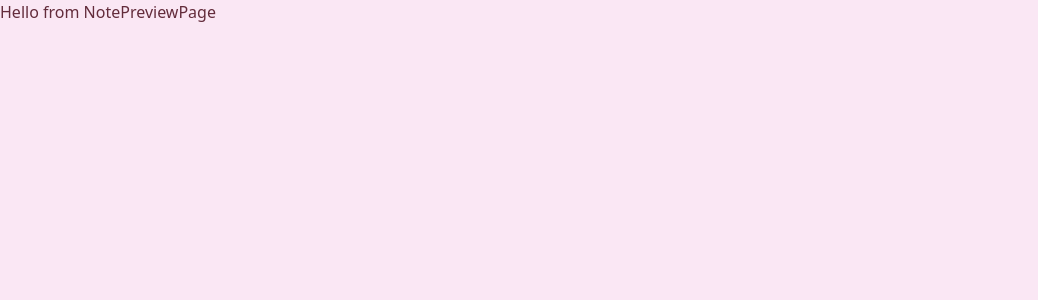
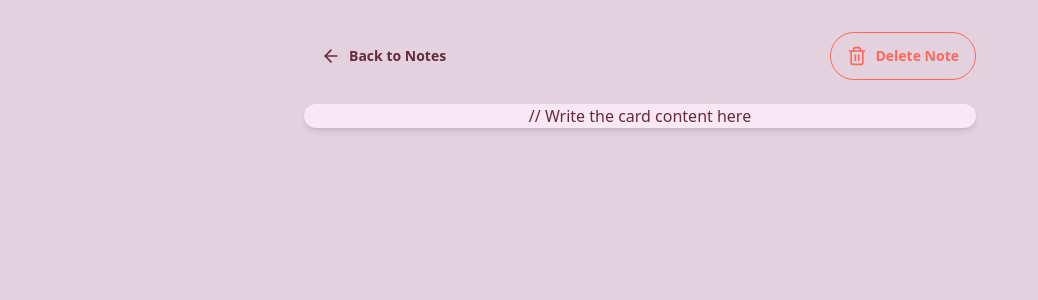
Before and after one commit to DINESHYDK/MERN-1-Adv-Note-Taking, a React (Vite) app in the folder frontend/: page /note/1 in a window 1280 px wide. Shown: the top 300 px of the page, without its empty margins (0-1038 px from the left). Built offline with nearby package versions, Linux system fonts and the light colour scheme; no server answers.

Commit message:
Added everything except edit page

```diff
--- a/frontend/src/components/NavBar.jsx
+++ b/frontend/src/components/NavBar.jsx
@@ -7,7 +7,7 @@ const NavBar = () => {
             className="bg-base-300 border-bborder-base-content/10">
             <div className="mx-auto max-w-6xl p-4">
                 <div className="flex justify-between items-center">
-                    <h1 className="text-2xl font-bold text-primary font-mono tacking-tight">Your Notes</h1>
+                    <h1 className="text-2xl font-bold text-primary font-mono tracking-tight">Your Notes</h1>
                     <div className="flex items-center gap-4">
                         <Link to="/create" className="btn btn-primary">
                             <PlusIcon/> New Note
--- a/frontend/src/components/NoteCard.jsx
+++ b/frontend/src/components/NoteCard.jsx
@@ -1,15 +1,38 @@
-import {Link} from "react-router"; // Standard import for web apps
 import {PenSquareIcon, Trash2Icon} from "lucide-react";
-import {formateDate} from "../lib/utils.js";
+import {Link} from "react-router"; // ✅ Correct import for web projects
+import {formateDate} from "../lib/utils.js"; // (Make sure this path matches your file structure)
+import axios from "axios";
+import toast from "react-hot-toast";
+import notesPreview from "../pages/NotePreviewPage";
 
-const NoteCard = ({note}) => {
-    return (
-        <div
+const NoteCard = ({note, setNotes}) => {
+
+    const handleDelete = async (e) => {
+        e.preventDefault(); // Stop the link from navigating
+        const noteId = note._id; // ✅ CRITICAL: Use _id for MongoDB
+
+        if (!window.confirm("Are you sure you want to delete this note?")) return;
+
+        try {
+            await axios.delete(`http://localhost:5001/api/notes/${noteId}`);
+
+            // Update UI instantly by filtering out the deleted note
+            setNotes((prevNotes) => prevNotes.filter((n) => n._id !== noteId));
+
+            toast.success("Note Deleted Successfully");
+        } catch (error) {
+            console.log("Error in handleDelete", error);
+            toast.error("Failed to delete note");
+        }
+    }
+
+    return (<div
             className="card bg-base-100 shadow-md hover:shadow-xl transition-all duration-300 border-t-4 border-primary">
             <div className="card-body p-5">
+
                 {/* Title: Clickable to go to details */}
                 <Link
-                    to={`/note/${note.id}`}
+                    to={`/note/${note._id}`} // ✅ Use _id here
                     className="card-title text-lg font-bold text-base-content hover:text-primary transition-colors"
                 >
                     {note.title}
@@ -23,31 +46,34 @@ const NoteCard = ({note}) => {
                 {/* Footer: Date & Actions */}
                 <div className="card-actions justify-between items-center mt-4">
                     <span className="text-xs font-medium text-base-content/50">
-                        {formateDate(new Date(note.createdAt))}
+                        {/* Ensure your formateDate function handles the date string correctly */}
+                        {note.createdAt ? formateDate(note.createdAt) : "No Date"}
                     </span>
 
                     <div className="flex items-center gap-2">
                         {/* Edit Button */}
                         <Link
-                            to={`/note/${note.id}`}
+                            to={`/note/${note._id}`} // ✅ Use _id here
                             className="btn btn-ghost btn-xs btn-square tooltip tooltip-bottom"
                             data-tip="Edit"
+                            onClick={notesPreview}
                         >
                             <PenSquareIcon className="size-4 text-base-content/70"/>
                         </Link>
 
-                        {/* Delete Button - Uses 'text-error' for semantic red */}
+                        {/* Delete Button */}
                         <button
                             className="btn btn-ghost btn-xs btn-square text-error tooltip tooltip-bottom"
                             data-tip="Delete"
+                            onClick={handleDelete} // Clean function call
                         >
                             <Trash2Icon className="size-4"/>
                         </button>
                     </div>
                 </div>
+
             </div>
-        </div>
-    );
+        </div>);
 };
 
 export default NoteCard;
--- /dev/null
+++ b/frontend/src/components/NotesNotFound.jsx
@@ -0,0 +1,20 @@
+import {NotebookIcon} from "lucide-react";
+import {Link} from "react-router";
+
+const NotesNotFound = () => {
+    return (
+        <div className="flex flex-col justify-center items-center py-16 space-y-6 max-w-md mx-auto text-center">
+            <div className="bg-primary/10 rounded-full p-8">
+                <NotebookIcon className="size-10 text-primary"/>
+            </div>
+            <h3 className="text-2xl font-bold">No notes yet</h3>
+            <p className="text-base-content/70">
+                Ready to start taking notes? Create your first note now.
+            </p>
+
+            <Link to="/create" className="btn btn-primary">Create New Note</Link>
+        </div>
+    )
+}
+
+export default NotesNotFound;
--- a/frontend/src/lib/utils.js
+++ b/frontend/src/lib/utils.js
@@ -1,4 +1,5 @@
-export function formateDate(date) {
+export function formateDate(dateString) {
+    const date = new Date(dateString);
     return date.toLocaleDateString('en-US', {
         month: 'short',
         day: 'numeric',
--- a/frontend/src/pages/CreatePage.jsx
+++ b/frontend/src/pages/CreatePage.jsx
@@ -21,7 +21,7 @@ const CreatePage = () => {
 
         setLoading(true)
         try {
-            await axios.post("http//localhost:5001/api/notes", {
+            await axios.post("http://localhost:5001/api/notes", {
                 title,
                 content
             })
@@ -39,7 +39,7 @@ const CreatePage = () => {
         <div className="container mx-auto px-4 py-8">
             <div className="max-w-2xl mx-auto">
                 <Link to={"/"} className="btn btn-ghost mb-6">
-                    <ArrowLeftIcon clasName={"size-5"}/>
+                    <ArrowLeftIcon className={"size-5"}/>
                     Back to Notes
                 </Link>
                 <div className="card bg-base-100">
--- a/frontend/src/pages/HomePage.jsx
+++ b/frontend/src/pages/HomePage.jsx
@@ -4,6 +4,7 @@ import RateLimitUI from "../components/RateLimitUI.jsx";
 import toast from "react-hot-toast";
 import NoteCard from "../components/NoteCard.jsx";
 import axios from "axios";
+import NotesNotFound from "../components/NotesNotFound.jsx";
 
 const HomePage = () => {
     const [isRateLimit, setIsRateLimit] = useState(false);
@@ -49,10 +50,14 @@ const HomePage = () => {
                 {notes.length > 0 && !isRateLimit &&
                     (<div className="grid grid-cols-1 md:grid-cols-2 lg:grid-cols-3 gap-6">
                         {notes.map((note) => (
-                            <NoteCard key={note.id} note={note}/>
+                            <NoteCard key={note._id} note={note} setNotes={setNotes}/>
                         ))
                         }
                     </div>)}
+
+                {notes.length === 0 && !loading && !isRateLimit && (
+                    <NotesNotFound/>
+                )}
 
             </div>
         </div>
--- a/frontend/src/pages/NotePreviewPage.jsx
+++ b/frontend/src/pages/NotePreviewPage.jsx
@@ -1,5 +1,85 @@
+import {useEffect, useState} from "react";
+import {Link, useNavigate, useParams} from "react-router";
+import {ArrowLeftIcon, LoaderIcon, Trash2Icon} from "lucide-react";
+import axios from "axios";
+import toast from "react-hot-toast";
+
+
 const NotePreviewPage = () => {
-    return <div>Hello from NotePreviewPage</div>
+    const [note, setNote] = useState(null);
+    const [loading, setLoading] = useState(true);
+    const [saving, setSaving] = useState(false);
+
+    const navigate = useNavigate();
+
+    const {id} = useParams();
+
+    const handleDelete = async (e) => {
+        e.preventDefault(); // Stop the link from navigating
+        const noteId = note._id; // ✅ CRITICAL: Use _id for MongoDB
+
+        if (!window.confirm("Are you sure you want to delete this note?")) return;
+
+        try {
+            await axios.delete(`http://localhost:5001/api/notes/${noteId}`);
+
+            // Update UI instantly by filtering out the deleted note
+            setNotes((prevNotes) => prevNotes.filter((n) => n._id !== noteId));
+
+            toast.success("Note Deleted Successfully");
+        } catch (error) {
+            console.log("Error in handleDelete", error);
+            toast.error("Failed to delete note");
+        }
+    }
+
+
+    useEffect(() => {
+        const fetchNote = async () => {
+            try {
+                const res = await fetch(`http://localhost:5001/api/notes/${id}`);
+                const data = await res.json();
+                setNote(data);
+            } catch (error) {
+                console.log("Error in fetching note:", error.message);
+                toast.error("Error in Loading note");
+            } finally {
+                setLoading(false);
+            }
+        }
+
+        fetchNote();
+    }, []);
+
+    console.log({note});
+
+    if (loading) return (
+        <div className="min-h-screen flex justify-center items-center bg-base-200">
+            <LoaderIcon className="animate-spin size=10"/>
+            Loading...
+        </div>
+    )
+    return (
+        <div className="min-h-screen bg-base-200">
+            <div className="auto mx-auto px-4 py-8">
+                <div className="max-w-2xl mx-auto text-center">
+                    <div className="flex items-center justify-between mb-6">
+                        <Link to="/" className="btn btn-ghost">
+                            <ArrowLeftIcon className="h-5 w-5"/>
+                            Back to Notes</Link>
+                        <button onClick={handleDelete} className="btn btn-error btn-outline">
+                            <Trash2Icon className="h-5 w-5"/>
+                            Delete Note
+                        </button>
+                    </div>
+                    <div className="card bg-base-100 shadow-md">
+                    // Write the card content here
+                    </div>
+                </div>
+            </div>
+        </div>
+    )
+
 }
 
 export default NotePreviewPage;
```
Also changed, not shown: 1 other file (tests, documents, lock files or other folders).
